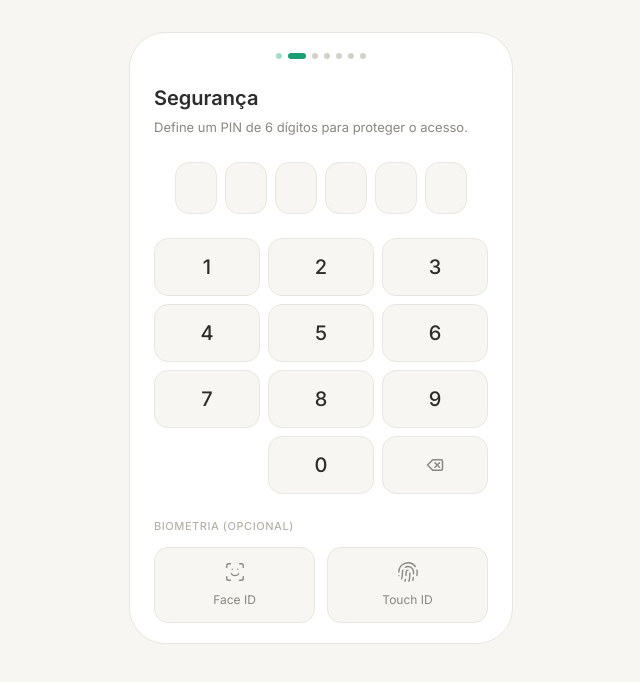
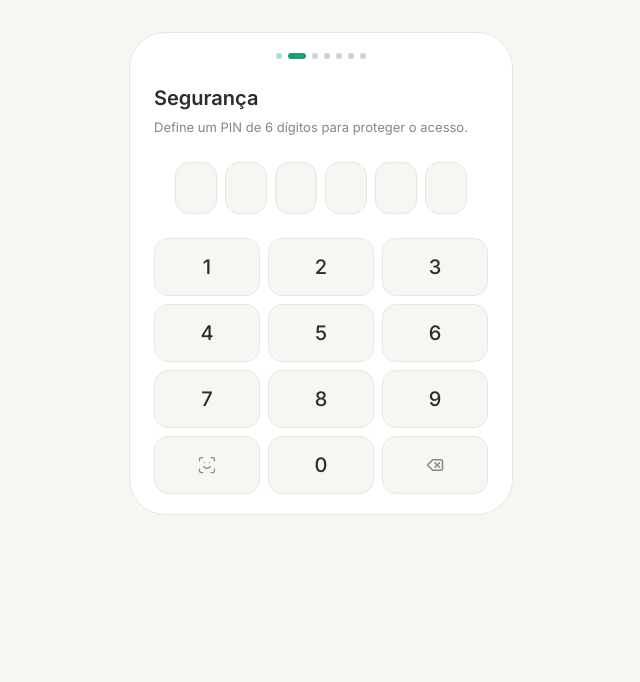
Before and after one commit to luisdicalves/portify, a Next.js app: page /onboarding/seguranca in a window 1280 px wide. Shown: the top 682 px of the page, without its empty margins (319-959 px from the left). Built offline with nearby package versions, Linux system fonts and the light colour scheme.

Commit message:
PIN: biometria como botão no numpad

```diff
--- a/app/onboarding/seguranca/page.tsx
+++ b/app/onboarding/seguranca/page.tsx
@@ -2,18 +2,20 @@
 
 import { useState } from 'react'
 import { useRouter } from 'next/navigation'
-import { Delete, Fingerprint, ScanFace } from 'lucide-react'
+import { Delete, ScanFace } from 'lucide-react'
 import { Screen, StepDots } from '@/components/ui'
 
-const NUMPAD = ['1','2','3','4','5','6','7','8','9','','0','del']
+// Linha de baixo: bio | 0 | del
+const NUMPAD_KEYS = ['1','2','3','4','5','6','7','8','9','bio','0','del']
 
 export default function Seguranca() {
   const router = useRouter()
   const [pin, setPin] = useState<string[]>([])
-  const [bio, setBio] = useState<'face'|'touch'|null>(null)
+  const [bio, setBio] = useState(false)
 
   function pressNum(val: string) {
     if (val === 'del') { setPin(p => p.slice(0, -1)); return }
+    if (val === 'bio')  { setBio(v => !v); return }
     if (pin.length >= 6) return
     const next = [...pin, val]
     setPin(next)
@@ -30,7 +32,7 @@ export default function Seguranca() {
           Define um PIN de 6 dígitos para proteger o acesso.
         </p>
 
-        {/* 6 dígitos */}
+        {/* PIN dots */}
         <div className="flex justify-center gap-2 mb-6">
           {[0,1,2,3,4,5].map(i => (
             <div key={i}
@@ -44,37 +46,22 @@ export default function Seguranca() {
           ))}
         </div>
 
-        <div className="grid grid-cols-3 gap-2 mb-6">
-          {NUMPAD.map((key, i) => (
-            key === '' ? <div key={i} /> :
+        {/* Numpad */}
+        <div className="grid grid-cols-3 gap-2">
+          {NUMPAD_KEYS.map((key, i) => (
             <button key={i}
               onClick={() => pressNum(key)}
-              className="bg-stone-50 border border-stone-200 rounded-xl py-[13px] flex items-center justify-center
-                text-[20px] font-medium text-stone-900 active:bg-stone-100 transition-colors">
-              {key === 'del' ? <Delete size={18} color="#888780" /> : key}
-            </button>
-          ))}
-        </div>
-
-        <p className="text-[11px] font-medium text-stone-400 uppercase tracking-wider mb-3">
-          Biometria (opcional)
-        </p>
-        <div className="flex gap-3">
-          {([
-            { id: 'face',  label: 'Face ID',  Icon: ScanFace    },
-            { id: 'touch', label: 'Touch ID', Icon: Fingerprint },
-          ] as const).map(({ id, label, Icon }) => (
-            <button key={id}
-              onClick={() => setBio(bio === id ? null : id)}
-              className={`flex-1 rounded-xl border py-[13px] flex flex-col items-center gap-2 transition-all
-                ${bio === id
-                  ? 'bg-brand-50 border-brand-400'
-                  : 'bg-stone-50 border-stone-200 active:bg-stone-100'
+              className={`rounded-xl py-[13px] flex items-center justify-center transition-colors
+                text-[20px] font-medium
+                ${key === 'bio'
+                  ? bio
+                    ? 'bg-brand-50 border border-brand-400 text-brand-800'
+                    : 'bg-stone-50 border border-stone-200 text-stone-500 active:bg-stone-100'
+                  : 'bg-stone-50 border border-stone-200 text-stone-900 active:bg-stone-100'
                 }`}>
-              <Icon size={22} color={bio === id ? '#1D9E75' : '#888780'} strokeWidth={1.5} />
-              <span className={`text-[12px] ${bio === id ? 'text-brand-800 font-medium' : 'text-stone-500'}`}>
-                {label}
-              </span>
+              {key === 'del' && <Delete size={18} color="#888780" />}
+              {key === 'bio' && <ScanFace size={20} color={bio ? '#1D9E75' : '#888780'} strokeWidth={1.5} />}
+              {key !== 'del' && key !== 'bio' && key}
             </button>
           ))}
         </div>
```
